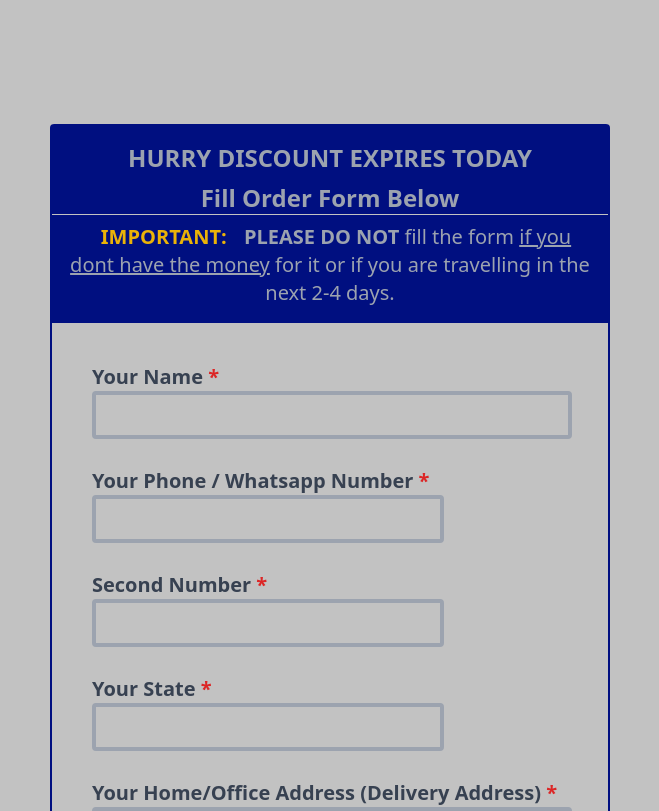
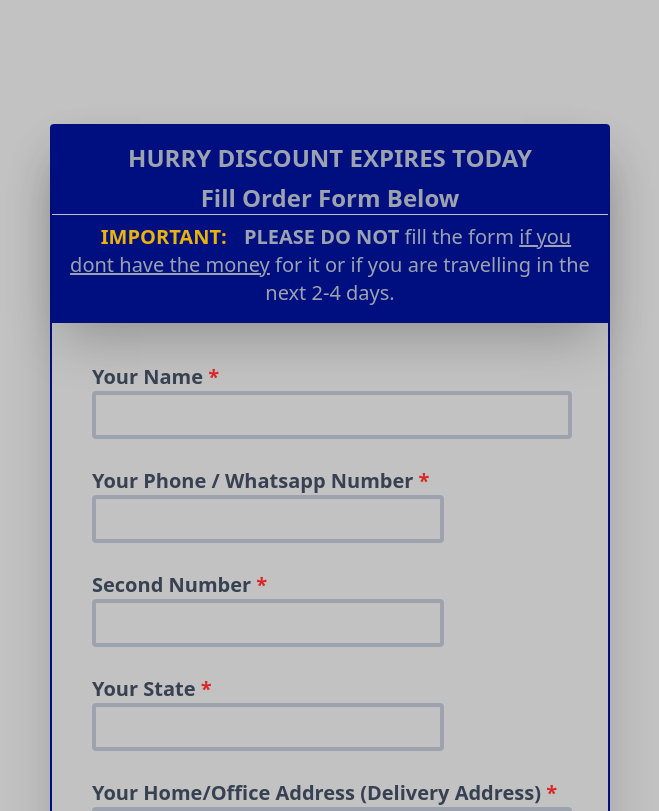
Before and after one commit to Dev-Rid/household-ecomm, a React (Vite) app: page / in a window 1280 px wide. Shown: the part 3940-4751 px from the top of the page, without its empty margins (310-969 px from the left). Built offline with nearby package versions, Linux system fonts and the light colour scheme.

Commit message:
shadow added to form...

```diff
--- a/src/componentss/home/index.jsx
+++ b/src/componentss/home/index.jsx
@@ -13,8 +13,6 @@ const Home = () => {
     }, []);
 
     const [selectedValue, setSelectedValue] = useState("")
-    // const [errorMessage, setErrorMessage] = useState("")
-    // const [responseMessage, setResponseMessage] = useState("")
 
 
     const [formData, setFormData] = useState({
@@ -31,12 +29,13 @@ const Home = () => {
     const handleChange = (e) => {
         console.log(
         setSelectedValue(e.target.value)
+        )
 
-        )
         setFormData({
             ...formData,
             [e.target.name]: e.target.value
         })
+
     }
 
     const handleSubmit = async (e) => {
@@ -253,8 +252,8 @@ const Home = () => {
                 </div>
             </div>
 
-            <div id='target' className='min-h-[60rem] m-auto shadow-4xl mt-[18rem] md:mt-[20rem] lg:mt-[25rem] w-[18rem] sm:w-[30rem] md:w-[35rem] border-2 border-primary-400 rounded flex-row justify-center'>
-                <div className='text-center bg-primary-400 '>
+            <div id='target' className='min-h-[60rem] m-auto shadow-2xl mt-[18rem] md:mt-[20rem] lg:mt-[25rem] w-[18rem] sm:w-[30rem] md:w-[35rem] border-2 border-primary-400 rounded flex-row justify-center'>
+                <div className='text-center bg-primary-400 shadow-2xl'>
                     <h4 className='text-gray-400 text-xl md:text-2xl font-bold pt-4'>HURRY DISCOUNT EXPIRES TODAY</h4>
                     <p className='text-lg md:text-2xl border-b border-primary-300 font-bold text-gray-400 pt-2'>Fill Order Form Below</p>
                     <p className='text-center text-gray-400 text-sm sm:text-md md:text-xl pt-2 p-4'><span className='text-yellow-500 font-bold p-3'>
```
